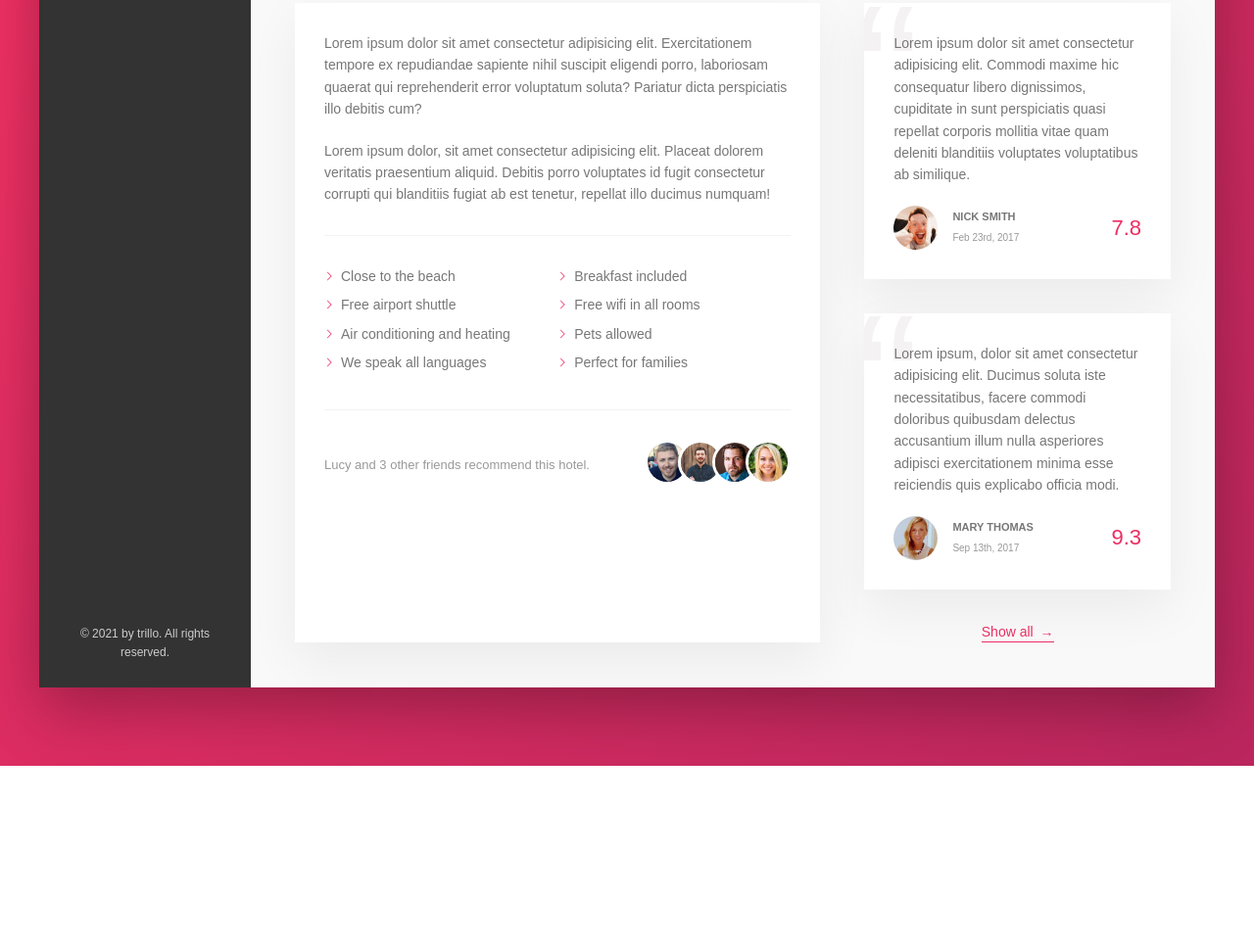
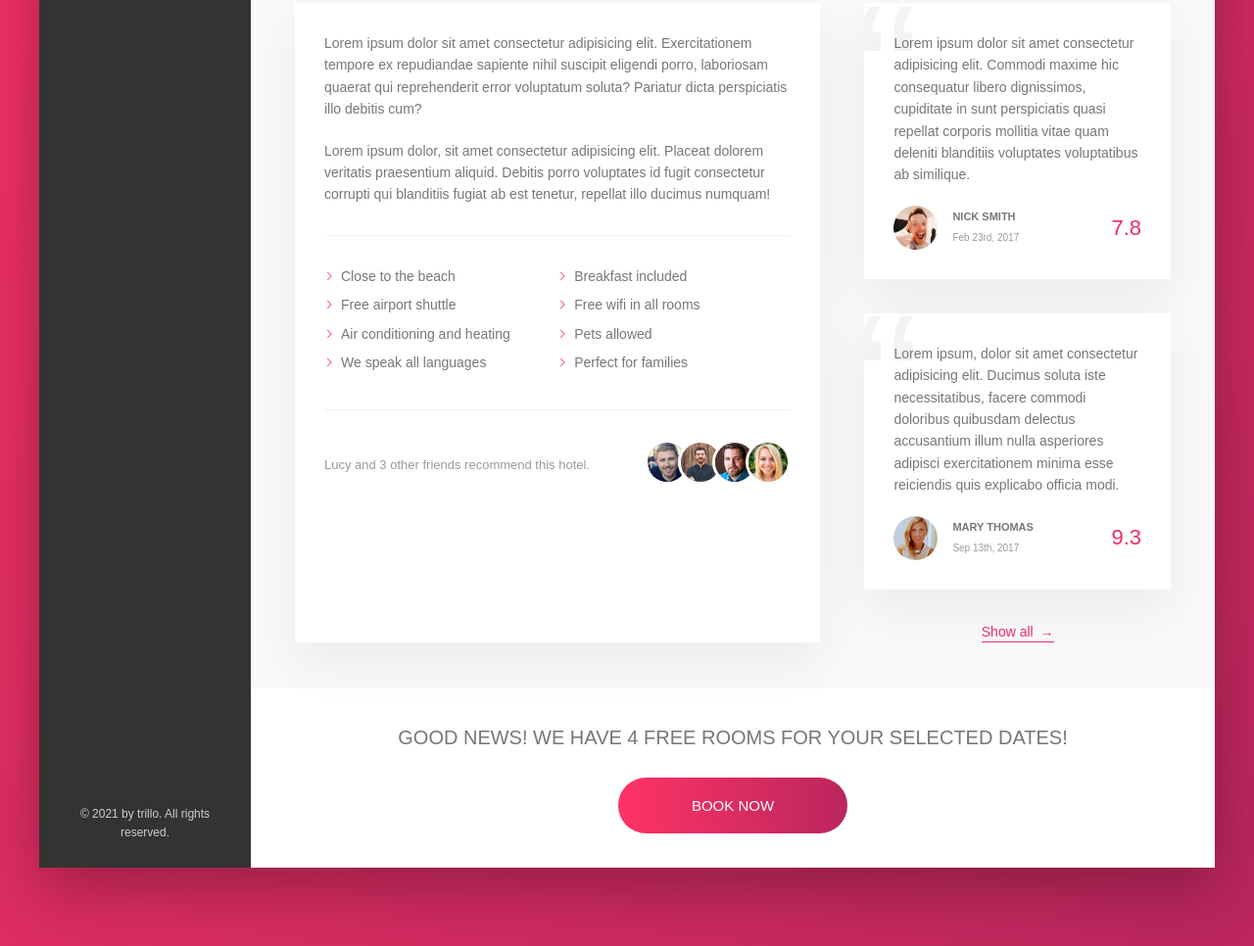
Before and after one commit to cbhuber17/Trillo, a website: page index.html in a window 1280 px wide. Shown: the part 644-1610 px from the top of the page at 98% size. Before the commit the page ends 1426 px from the top, so only its background shows below. Drawn offline with Linux system fonts and the light colour scheme.

Commit message:
feat: Added CTA section and button.

```diff
--- a/index.html
+++ b/index.html
@@ -213,6 +213,17 @@
                     </div>
                 </div>
 
+                <div class="cta">
+                    <h2 class="cta__book-now">
+                        Good news! We have 4 free rooms for your selected dates!
+                    </h2>
+
+                    <button class="btn">
+                        <span class="btn__visible">Book now</span>
+                        <span class="btn__invisible">Only 4 rooms left</span>
+                    </button>
+                </div>
+
             </main>
         </div>
 
--- a/sass/_component.scss
+++ b/sass/_component.scss
@@ -533,3 +533,80 @@
     }
 
 }
+
+// ---------------------------------------------------------
+// CALL TO ACTION
+
+.cta {
+    padding: 3.5rem 0;
+    text-align: center;
+
+    &__book-now {
+        font-size: 2rem;
+        font-weight: 300;
+        text-transform: uppercase;
+        margin-bottom: 2.5rem;
+    }
+
+}
+
+// ---------------------------------------------------------
+// CALL TO ACTION - BUTTON
+
+.btn {
+
+    font-size: 1.5rem;
+    font-weight: 300;
+    text-transform: uppercase;
+    border-radius: 100px;
+    border: none;
+    background-image: linear-gradient(to right, var(--color-primary-light), var(--color-primary-dark));
+    color: white;
+    position: relative;
+
+    // Make any element outside the button (overflow) as hidden
+    overflow: hidden;
+    cursor: pointer;
+
+    // Select all child elements
+    & > * {
+
+        // SPAN is inline, but want inline-block
+        display: inline-block;
+        // Make sure it has the height and width of parent
+        height: 100%;
+        width: 100%;
+        transition: all .2s;
+    }
+
+    &__visible {
+        padding: 2rem 7.5rem;
+    }
+
+    &__invisible {
+        // Full control of the position outside of the block
+        position: absolute;
+        padding: 2rem 0;
+
+        left: 0;
+        top: -100%; // Hidden above initial state
+    }
+
+    &:hover {
+        background-image: linear-gradient(to left, var(--color-primary-light), var(--color-primary-dark));
+    }
+
+    &:hover &__visible {
+        transform: translateY(100%);
+    }
+
+    &:hover &__invisible {
+
+        top: 0;
+    }
+
+    &:focus {
+        outline: none;
+        animation: pulsate 1s infinite;
+    }
+}
```
Also changed, not shown: css/style.css.
